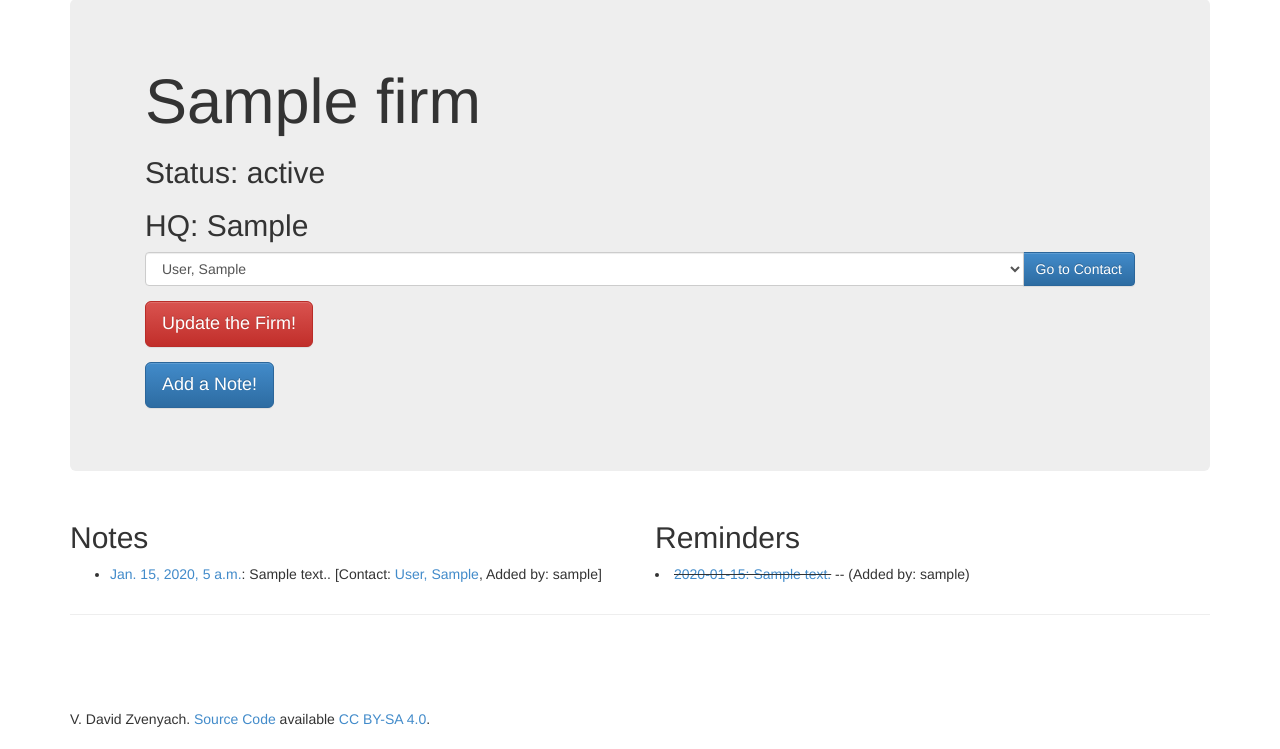
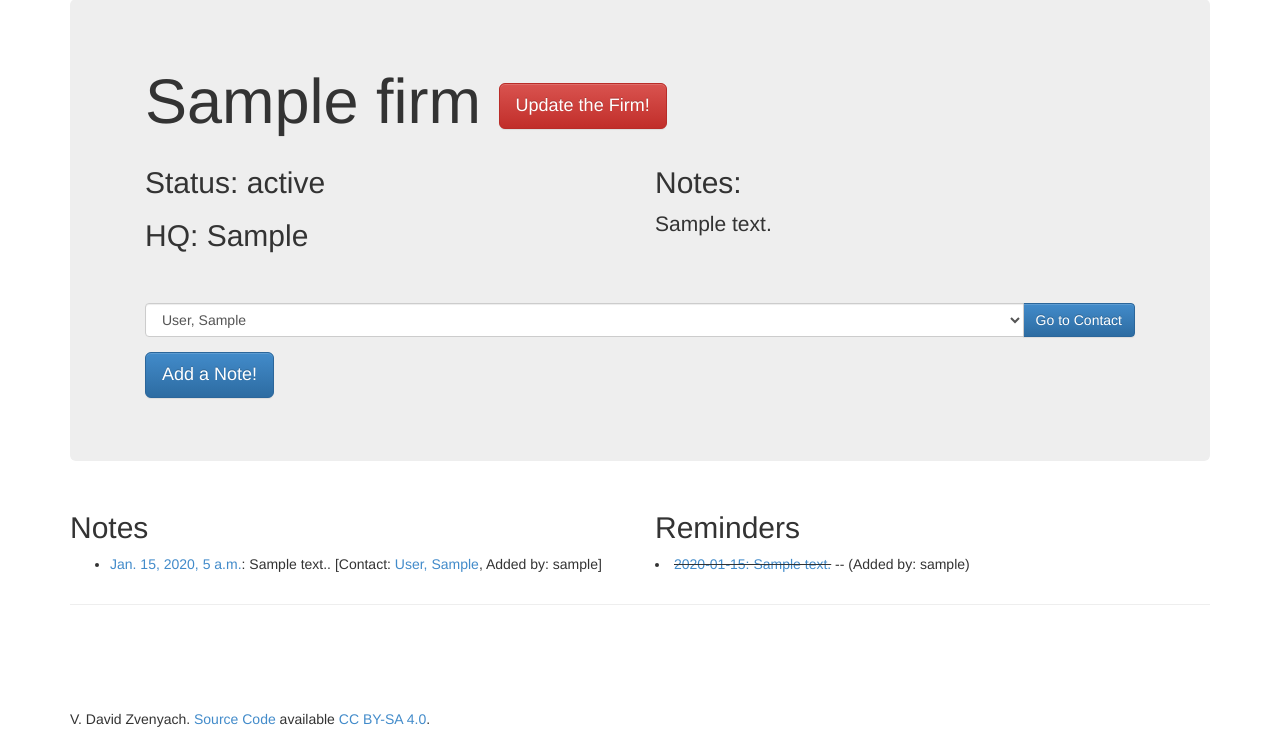
Before and after one commit to mitzvotech/raise-the-bar, a Django app: template app/templates/firm_view.html in a window 1280 px wide; the page is wider, and only the part inside the window is pictured. Shown: the part 51-800 px from the top of that part. Run offline with Django 3.2, Linux system fonts and the light colour scheme; the template is opened without the code that fills it: values that come from a table or form of the project are taken from there, others are empty; tables that the repository leaves empty hold one stand-in row (values such as "Sample post"); some libraries are stand-ins or nearby versions.

Commit message:
updated the notes

```diff
--- a/app/templates/app/firm_form.html
+++ b/app/templates/app/firm_form.html
@@ -8,7 +8,7 @@
     </div>
     <form action="" method="POST">
     {% csrf_token %}
-    {{ form }}
+    {{ form |bootstrap  }}
     <button type="submit" class="btn btn-primary">Submit</button>
     </form>
 {% endblock content %}
--- a/app/templates/firm_view.html
+++ b/app/templates/firm_view.html
@@ -3,10 +3,20 @@
 {% block content %}
     <div class="jumbotron">
       <div class="container">
-        <h1>{{firm.firm_name}}</h1>
+      <h1>{{firm.firm_name}}  <a class="btn btn-danger btn-lg" role="button" href="/firm/update/{{firm.id}}">Update the Firm!</a></h1>
+
+      	<div class="row">
+      	<div class="col-sm-6">
+
         <h2>Status: {{firm.status}}</h2>
         <h2>HQ: {{firm.headquarters}}</h2>
-
+        </div>
+        <div class="col-sm-6">
+        <h2>Notes: </h2>
+        <p>{{firm.firm_notes}}</p>
+        </div>
+        </div>
+        <hr/>
         <div class="form-group">
         <div class="input-group">
 		<select class="form-control" id="contact-select" name="contact-select">
@@ -20,7 +30,6 @@
 		</div>
 		</div>
 
-		<p><a class="btn btn-danger btn-lg" role="button" href="/firm/update/{{firm.id}}">Update the Firm!</a></p>
 		<p><a class="btn btn-primary btn-lg" role="button" href="/firm/addnote/{{firm.id}}">Add a Note!</a></p>
       </div>
     </div>
```
